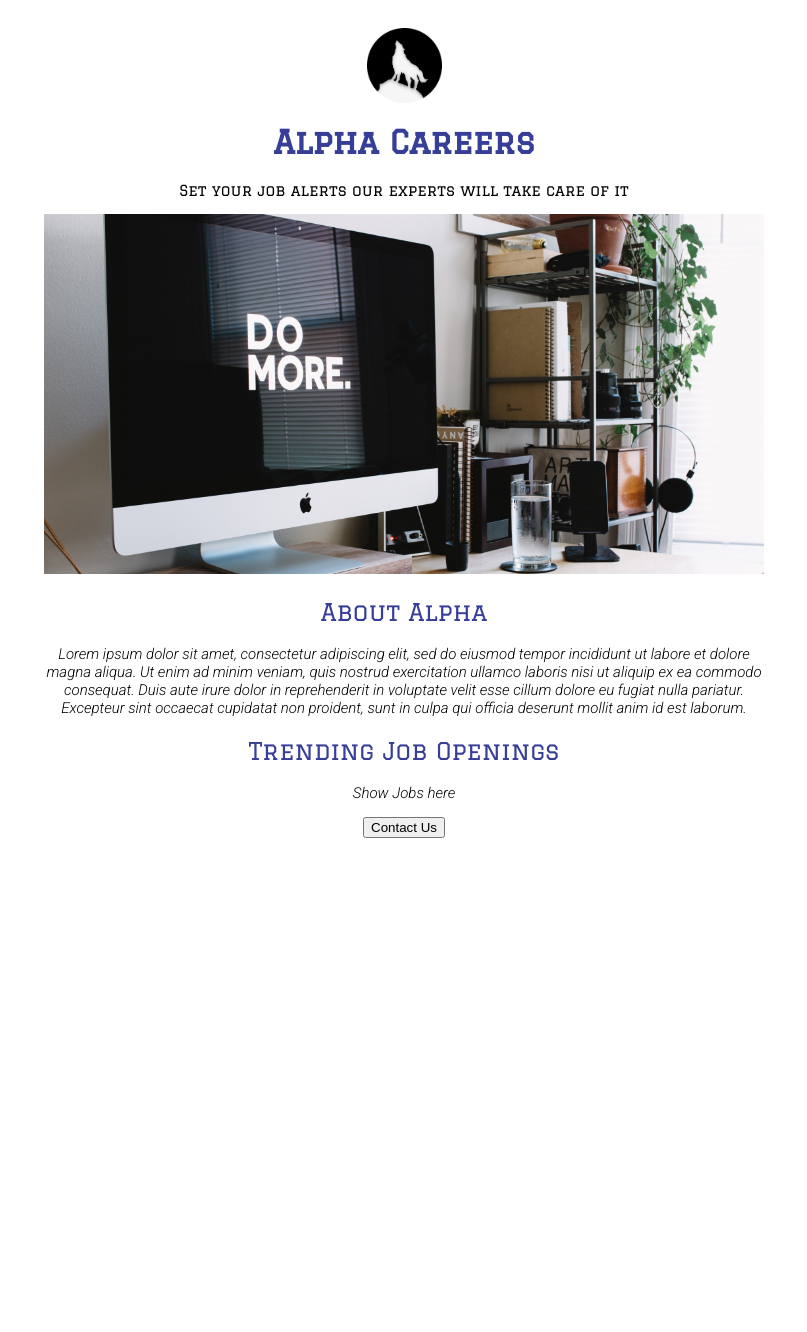
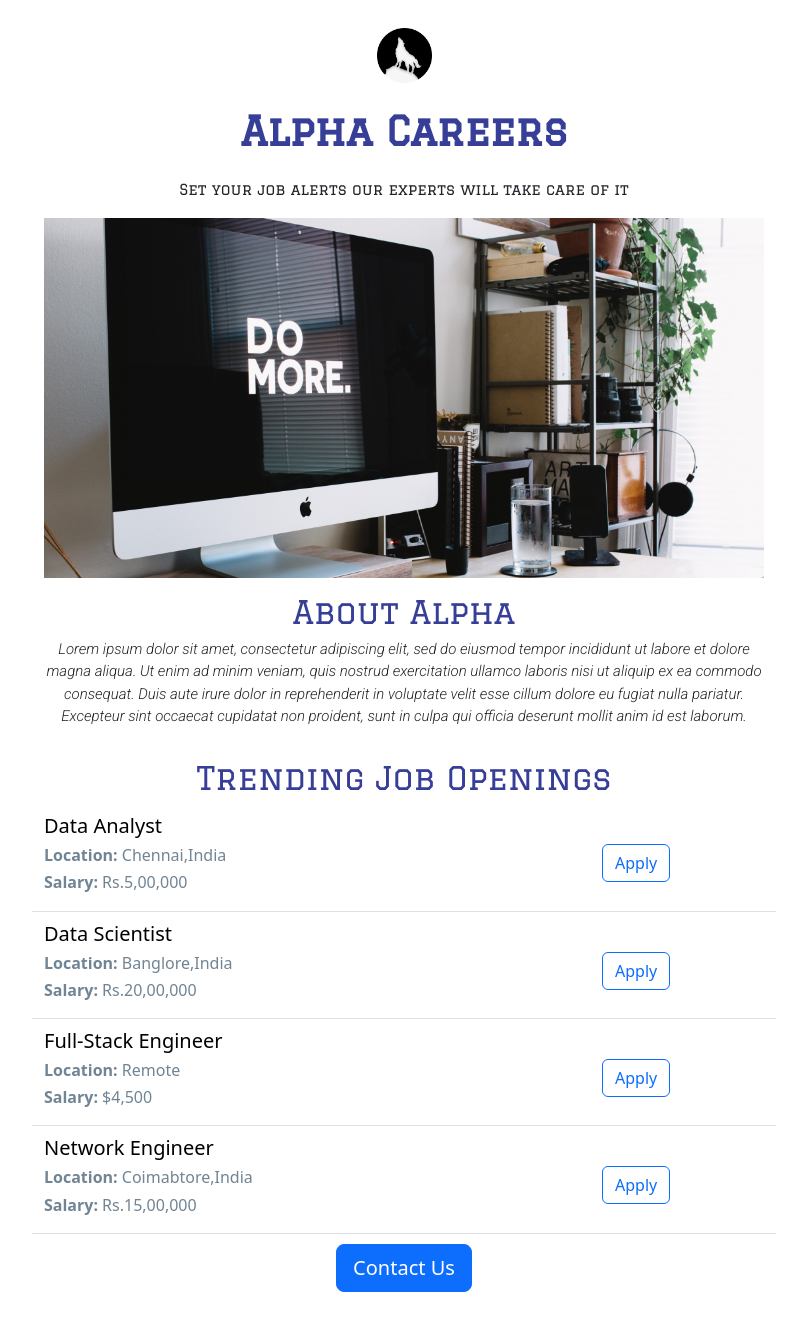
Before and after one commit to RaghulPrabhakaran/Alpha-Careers-with-Flask, a Flask app: page / in a window 1280 px wide. Shown: the whole page, without its empty margins (236-1043 px from the left). Before the commit the page ends 838 px from the top, so only its background shows below. Run offline with Flask 2, Linux system fonts and the light colour scheme.

Commit message:
added bootstrap

```diff
--- a/app.py
+++ b/app.py
@@ -2,10 +2,32 @@ from flask import Flask, render_template
 
 app = Flask(__name__)
 
+JOBS = [{
+  'id': 1,
+  'title': "Data Analyst",
+  'location': 'Chennai,India',
+  'salary': 'Rs.5,00,000'
+}, {
+  'id': 2,
+  'title': "Data Scientist",
+  'location': 'Banglore,India',
+  'salary': 'Rs.20,00,000'
+}, {
+  'id': 3,
+  'title': "Full-Stack Engineer",
+  'location': 'Remote',
+  'salary': '$4,500'
+}, {
+  'id': 4,
+  'title': "Network Engineer",
+  'location': 'Coimabtore,India',
+  'salary': 'Rs.15,00,000'
+}]
+
 
 @app.route("/")
 def HelloWorld():
-  return render_template('index.html')
+  return render_template('index.html', jobs=JOBS)
 
 
 if __name__ == '__main__':
--- a/static/styles.css
+++ b/static/styles.css
@@ -9,7 +9,10 @@ h2 {
   font-family: 'Graduate', cursive;
   color:#373e98;
   font-weight:normal;
-  text-align:center
+  text-align:center;
+  margin:0 auto 0 auto;
+  padding-top:15px;
+  padding-bottom:7px;
 }
 
 p{
@@ -29,9 +32,13 @@ p{
 }
 
 #button{
+  color:#373e98;
   text-align:center;
-  color:
+  padding-top:10px;
+  padding-bottom:40px;
+
 }
+
 .logo {
   display: block;
   margin-left: auto;
@@ -45,4 +52,24 @@ p{
   width:100%;
   height:360px;
   object-fit:cover;
+  margin: 0 auto 0 auto;
 }
+
+
+.jobtitle{
+  color:black;
+  padding-bottom:10px;
+  padding-top:10px;
+}
+
+.jobloc{
+  color:#708494;
+}
+
+.jobsalary{
+  color:#708494;
+}
+
+.applybutt{
+  padding-top:30px;
+}
--- a/templates/index.html
+++ b/templates/index.html
@@ -2,26 +2,38 @@
 <html>
   <head>
     <title>Alpha Careers</title>
+
+    <meta charset="utf-8">
+    <meta name="viewport" content="width=device-width, initial-scale=1">
+    <link href="https://cdn.jsdelivr.net/npm/bootstrap@5.3.0-alpha3/dist/css/bootstrap.min.css" rel="stylesheet" integrity="sha384-KK94CHFLLe+nY2dmCWGMq91rCGa5gtU4mk92HdvYe+M/SXH301p5ILy+dN9+nJOZ" crossorigin="anonymous">
     <link rel="stylesheet" href="https://first-website-with-flask.therealtoxe.repl.co/static/styles.css"/>
     <link rel="preconnect" href="https://fonts.googleapis.com">
     <link rel="preconnect" href="https://fonts.gstatic.com" crossorigin>
     <link href="https://fonts.googleapis.com/css2?family=Graduate&family=Roboto:ital,wght@1,300&display=swap" rel="stylesheet">
+
+
+
   </head>
   <body>
 
-      <img class="logo"src="https://first-website-with-flask.therealtoxe.repl.co/static/logo.png"><h1>Alpha Careers</h1>
+      <img class="logo mt-2 mb-4"src="https://first-website-with-flask.therealtoxe.repl.co/static/logo.png"><h1 class="text-center mt-2 mb-4">Alpha Careers</h1>
+
+
     <div id="container">
     <p id="quote">Set your job alerts our experts will take care of it </p>
-    <img class="banner" src="https://first-website-with-flask.therealtoxe.repl.co/static/banner.jpg">
+    <img class="banner img-fluid" src="https://first-website-with-flask.therealtoxe.repl.co/static/banner.jpg">
 
 
-    <h2>About Alpha</h2>
-    <p class ="bodytext">Lorem ipsum dolor sit amet, consectetur adipiscing elit, sed do eiusmod tempor incididunt ut labore et dolore magna aliqua. Ut enim ad minim veniam, quis nostrud exercitation ullamco laboris nisi ut aliquip ex ea commodo consequat. Duis aute irure dolor in reprehenderit in voluptate velit esse cillum dolore eu fugiat nulla pariatur. Excepteur sint occaecat cupidatat non proident, sunt in culpa qui officia deserunt mollit anim id est laborum.</p>
+    <h2 class=text-center mt-2 mb-4>About Alpha</h2>
+    <p class ="">Lorem ipsum dolor sit amet, consectetur adipiscing elit, sed do eiusmod tempor incididunt ut labore et dolore magna aliqua. Ut enim ad minim veniam, quis nostrud exercitation ullamco laboris nisi ut aliquip ex ea commodo consequat. Duis aute irure dolor in reprehenderit in voluptate velit esse cillum dolore eu fugiat nulla pariatur. Excepteur sint occaecat cupidatat non proident, sunt in culpa qui officia deserunt mollit anim id est laborum.</p>
 
     <h2>Trending Job Openings</h2>
-    <p class="bodytext">Show Jobs here</p>
+    <div > {%for job in jobs%}
+              {%include 'jobitem.html'%}
+          {% endfor %}
+    </div>
     <div id="button">
-      <button>Contact Us</button>
+      <button type="button" class="btn btn-primary btn-lg">Contact Us</button>
     </div>
   </div>
   </body>
--- /dev/null
+++ b/templates/jobitem.html
@@ -0,0 +1,21 @@
+<div class="row jobtitle border-bottom">
+  <div class='col-9'>
+          <h5>
+          {{job['title']}}
+          </h5>
+
+      <div class="jobloc">
+          <h6>
+          <b>Location:</b> {{job['location']}}
+          </h6>
+      </div>
+      <div class="jobsalary">
+          <h6>
+          <b>Salary:</b> {{job['salary']}}
+          </h6>
+      </div>
+  </div>
+  <div class='col-3 applybutt'>
+    <button type="button" class="btn btn-outline-primary">Apply</button>
+  </div>
+</div>
```
Also changed, not shown: 1 other file.
